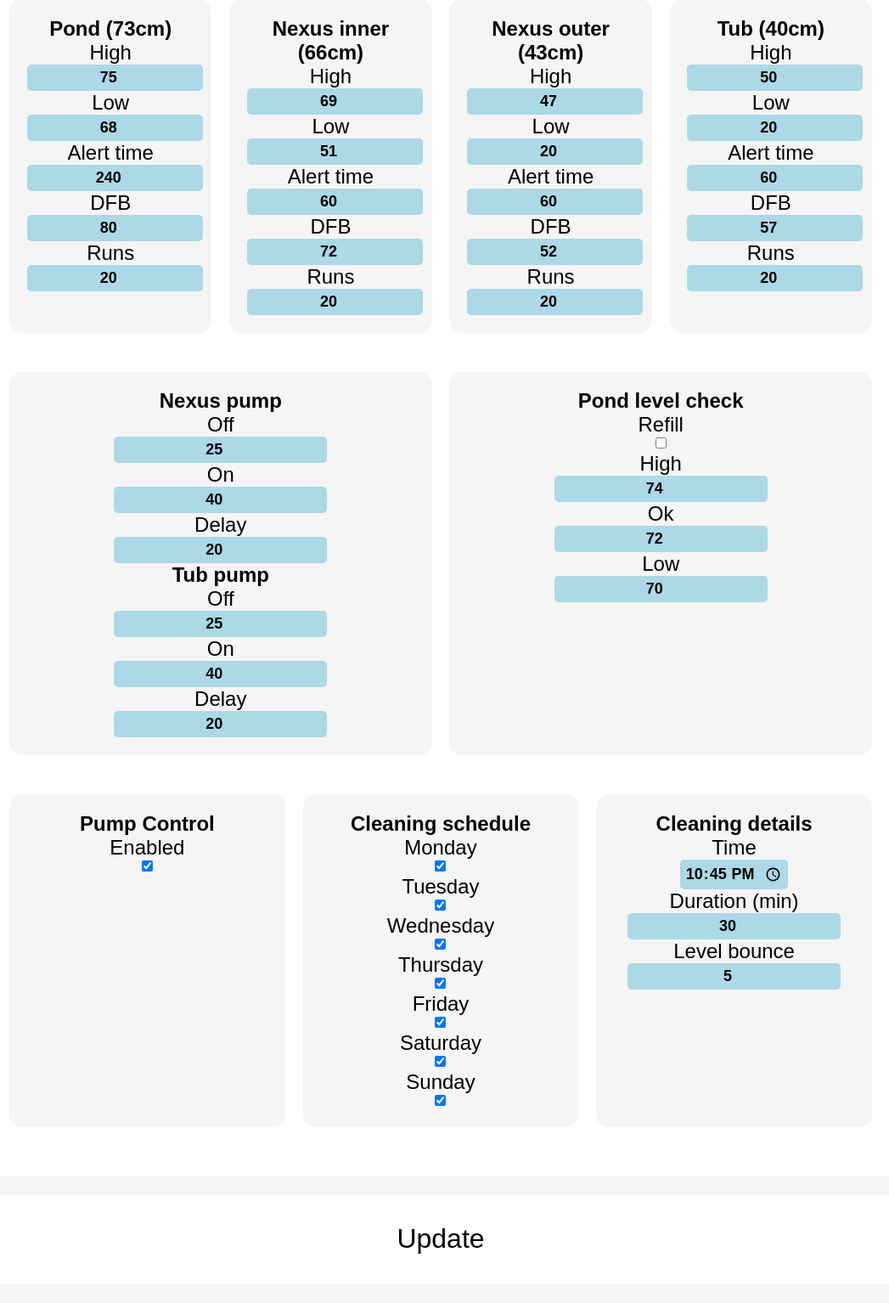
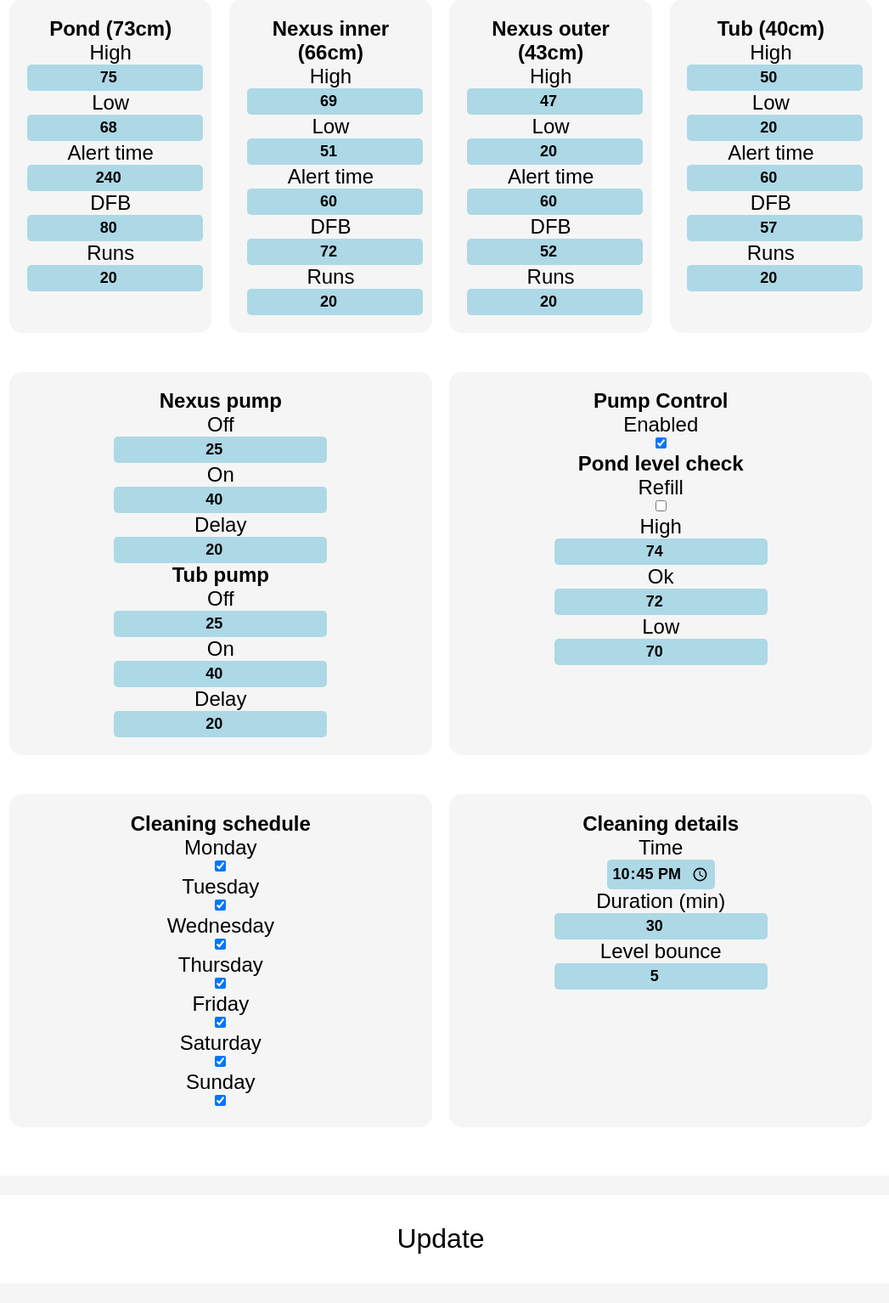
Before and after one commit to J-shw/PondSystem, a Flask app: page /schedule in a window 1280 px wide. Shown: the part 107-1641 px from the top of the page at 85% size, without its empty margins (121-1168 px from the left). Run offline with Flask 3, Linux system fonts and the light colour scheme.

Commit message:
Small redesign

```diff
--- a/templates/settings.html
+++ b/templates/settings.html
@@ -150,6 +150,13 @@
             </div>
         </div>
         <div class="level">
+            <p class="level-title">Pump Control</p>
+            <div class="levels">
+                <div>
+                    <p>Enabled</p>
+                    <input type="checkbox" id="pumpControl">
+                </div>
+            </div>
             <p class="level-title">Pond level check</p>
             <div class="levels">
                 <div>
@@ -176,15 +183,6 @@
     </div>
 
     <div class="levels-display">
-        <div class="level">
-            <p class="level-title">Pump Control</p>
-            <div class="levels">
-                <div>
-                    <p>Enabled</p>
-                    <input type="checkbox" id="pumpControl">
-                </div>
-            </div>
-        </div>
         <div class="level">
             <p class="level-title">Cleaning schedule</p>
             <div class="levels">
```
